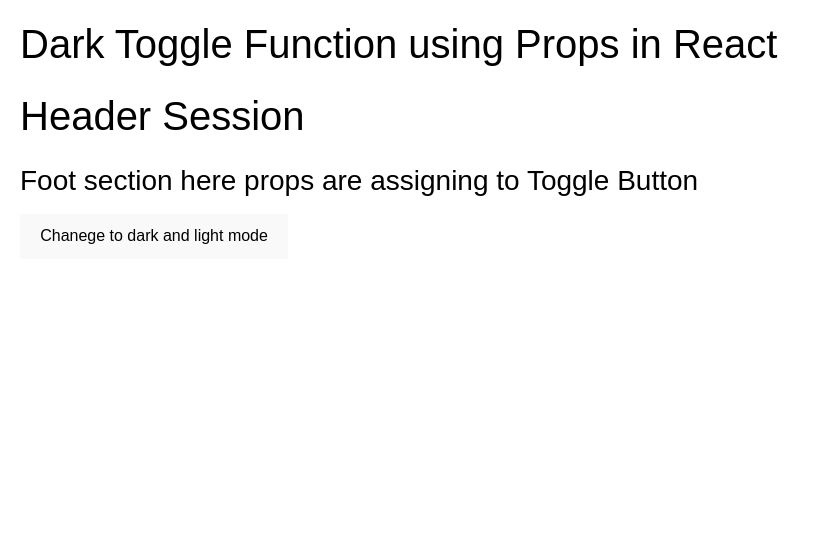
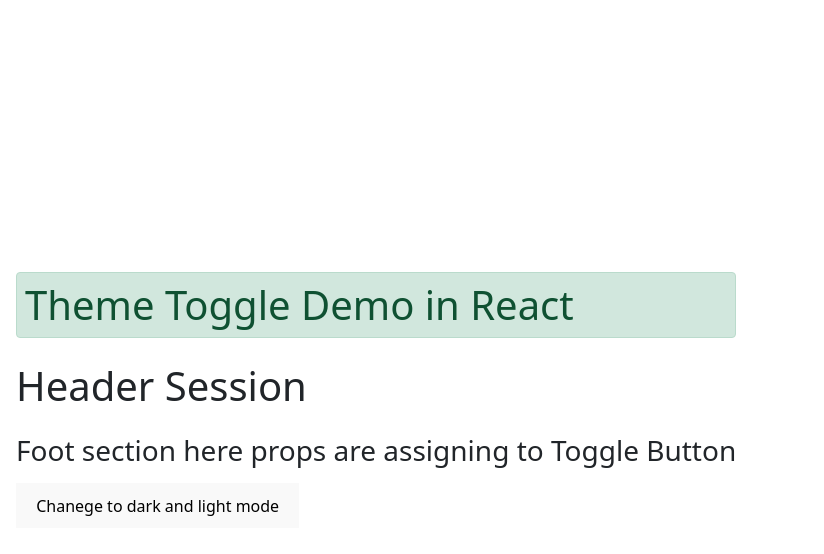
Before and after one commit to BHOGESH4I9/Dark-Toggle-Function-using-Props-in-React, a React (Vite) app: page / in a window 1280 px wide. Shown: the top 554 px of the page, without its empty margins (0-824 px from the left). Built offline with nearby package versions, Linux system fonts and the light colour scheme.

Commit message:
Add Bootstrap classes to the app.jsx file

```diff
--- a/src/App.jsx
+++ b/src/App.jsx
@@ -8,28 +8,11 @@
 function App() {
   const [theme, setTheme] = useState("light");
 
-  const styles = {
-    light: {
-      backgroundColor: "white",
-      color: "black",
-    },
-    dark: {
-      backgroundColor: "#1a1a1a",
-      color: "white",
-    },
-  };
 
   return (
     <>
-      <div
-        style={{
-          ...styles[theme],
-          fontFamily: "Arial",
-          minHeight: "100vh",
-          padding: "20px",
-        }}
-      >
-        <h1>Dark Toggle Function using Props in React</h1>
+      <div className={`container ${theme === 'light' ? 'light-theme' : 'dark-theme'}`}>
+        <h1 className="validation-message success">Theme Toggle Demo in React</h1>
         <Header />
         <Footer theme={theme} setTheme={setTheme} />
       </div>
```
